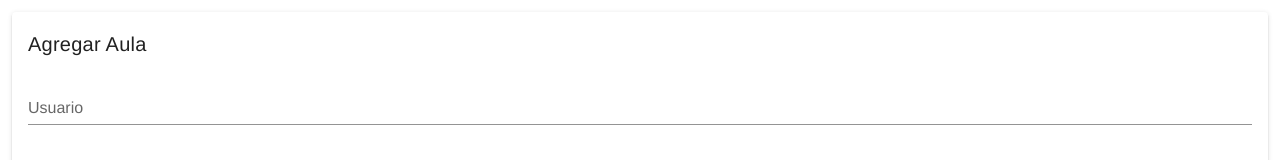
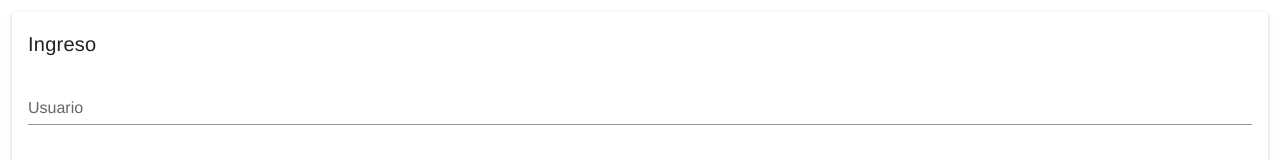
Before and after one commit to alejandroTelmo/aulas2023, a Vue app in the folder frontend/: page /login in a window 1280 px wide. Shown: the top 160 px of the page. Built offline with nearby package versions, Linux system fonts and the light colour scheme.

Commit message:
Titulo modificado

```diff
--- a/frontend/src/components/AulasLogin.vue
+++ b/frontend/src/components/AulasLogin.vue
@@ -1,7 +1,7 @@
 <template>
    <v-form ref= "form" v-model="valid" @submit.prevent>
       <v-card>
-        <v-card-title>Agregar Aula</v-card-title>
+        <v-card-title>Ingreso</v-card-title>
         <v-card-text>
             <v-text-field
                 v-model="usuario"
```
